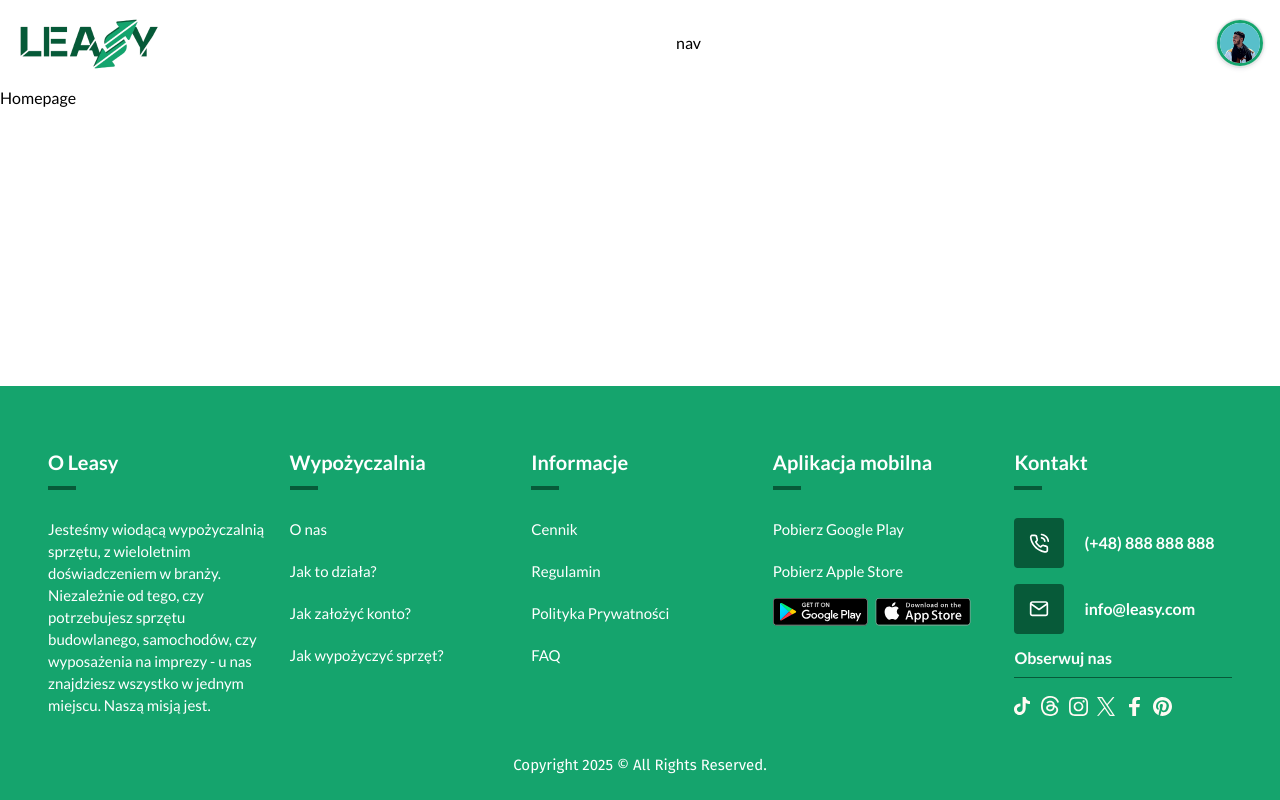
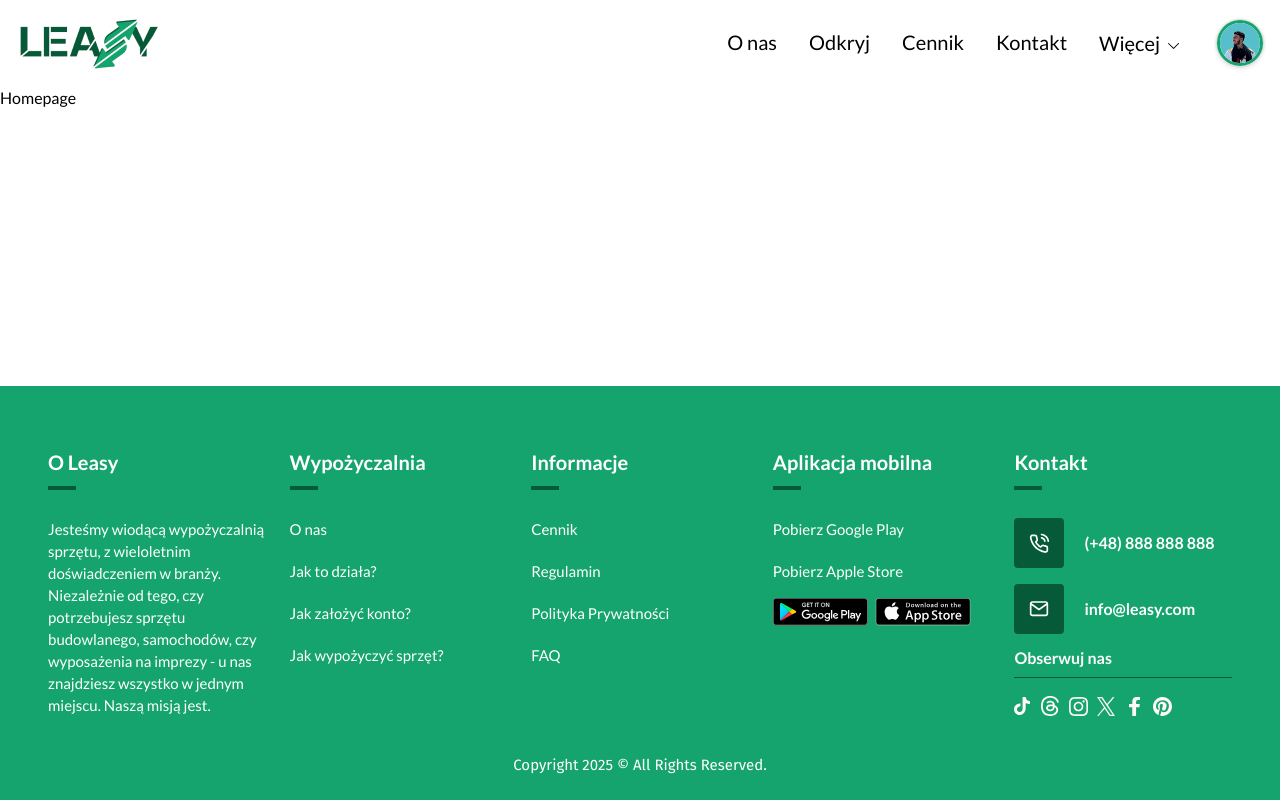
Before and after one commit to nazar-koltsun/leasy, a Next.js app: page / in a window 1280 px wide. Built offline with nearby package versions, Linux system fonts and the light colour scheme.

Commit message:
HeaderNav UI for desktop

```diff
--- a/components/HeaderNav.jsx
+++ b/components/HeaderNav.jsx
@@ -1,7 +1,75 @@
-import { cn } from "@/lib/utils";
+import { cn } from '@/lib/utils';
+import Link from 'next/link';
+import ArrowDownBorderIcon from '@/components/icons/ArrowDownBorderIcon';
+
+const NAV_LINKS = [
+  { title: 'O nas', href: '/about-us' },
+  { title: 'Odkryj', href: '/open' },
+  { title: 'Cennik', href: '/price' },
+  { title: 'Kontakt', href: '/contact-us' },
+  {
+    title: 'Więcej',
+    subLinks: [
+      { title: 'Więcej 1', href: '/more-1' },
+      { title: 'Więcej 2', href: '/more-2' },
+      { title: 'Więcej 3', href: '/more-3' },
+    ],
+  },
+];
 
 const HeaderNav = ({ className }) => {
-  return <nav className={cn('order-2', className)}>nav</nav>;
+  const basicLinksClasses =
+    'relative z-10 text-black text-xl leading-[24px] transition duration-300 ease-in-out';
+
+  const renderLink = (link) => {
+    if (link.subLinks) {
+      return (
+        <div className="group relative flex items-center gap-2">
+          <span className={basicLinksClasses}>{link.title}</span>
+          <ArrowDownBorderIcon className="mt-1" />
+
+          {link.subLinks && (
+            <div className="pt-8 min-w-[180px] hidden opacity-0 group-hover:opacity-100 group-hover:block absolute top-0 right-0">
+              <ul className="bg-white shadow-md p-4 rounded-md space-y-1">
+                {link.subLinks.map((subLink) => (
+                  <li key={subLink.title}>
+                    <Link
+                      href={subLink.href}
+                      className={cn(
+                        basicLinksClasses,
+                        'text-base hover:text-castletonGreen'
+                      )}
+                    >
+                      {subLink.title}
+                    </Link>
+                  </li>
+                ))}
+              </ul>
+            </div>
+          )}
+        </div>
+      );
+    }
+
+    return (
+      <Link
+        href={link.href}
+        className={cn(basicLinksClasses, 'hover:text-castletonGreen')}
+      >
+        {link.title}
+      </Link>
+    );
+  };
+
+  return (
+    <nav className={cn('order-2 ml-auto mr-9', className)}>
+      <ul className="flex items-center gap-8">
+        {NAV_LINKS.map((link) => (
+          <li key={link.title}>{renderLink(link)}</li>
+        ))}
+      </ul>
+    </nav>
+  );
 };
 
 export default HeaderNav;
--- /dev/null
+++ b/components/icons/ArrowDownBorderIcon.jsx
@@ -0,0 +1,24 @@
+const ArrowDownBorderIcon = ({
+  width = 12,
+  height = 7,
+  fill = 'black',
+  className,
+}) => {
+  return (
+    <svg
+      width={width}
+      height={height}
+      viewBox="0 0 12 7"
+      fill={fill}
+      className={className}
+    >
+      <path
+        fillRule="evenodd"
+        clipRule="evenodd"
+        d="M5.90332 6.85311C5.80956 6.94674 5.68248 6.99934 5.54998 6.99934C5.41748 6.99934 5.2904 6.94674 5.19665 6.85311L0.196649 1.85311C0.108329 1.75833 0.0602466 1.63296 0.0625321 1.50343C0.0648176 1.37389 0.117292 1.2503 0.208901 1.1587C0.30051 1.06709 0.4241 1.01461 0.553634 1.01233C0.683168 1.01004 0.808532 1.05812 0.903315 1.14644L5.54998 5.79311L10.1966 1.14644C10.2424 1.09732 10.2976 1.05792 10.359 1.03059C10.4203 1.00326 10.4865 0.988567 10.5536 0.987383C10.6208 0.986198 10.6875 0.998548 10.7497 1.02369C10.812 1.04884 10.8685 1.08627 10.916 1.13375C10.9635 1.18123 11.0009 1.23779 11.0261 1.30004C11.0512 1.3623 11.0636 1.42899 11.0624 1.49612C11.0612 1.56326 11.0465 1.62947 11.0192 1.6908C10.9918 1.75214 10.9524 1.80734 10.9033 1.85311L5.90332 6.85311Z"
+      />
+    </svg>
+  );
+};
+
+export default ArrowDownBorderIcon;
```
